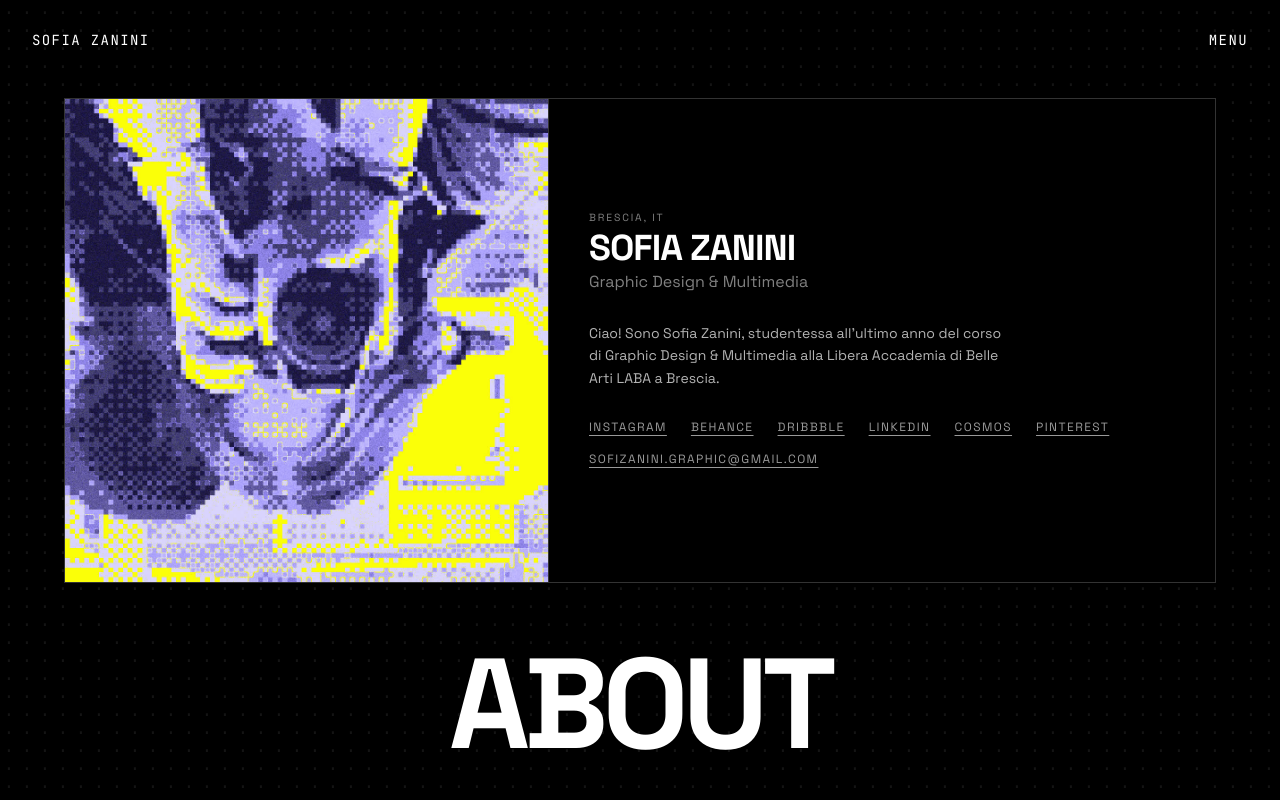
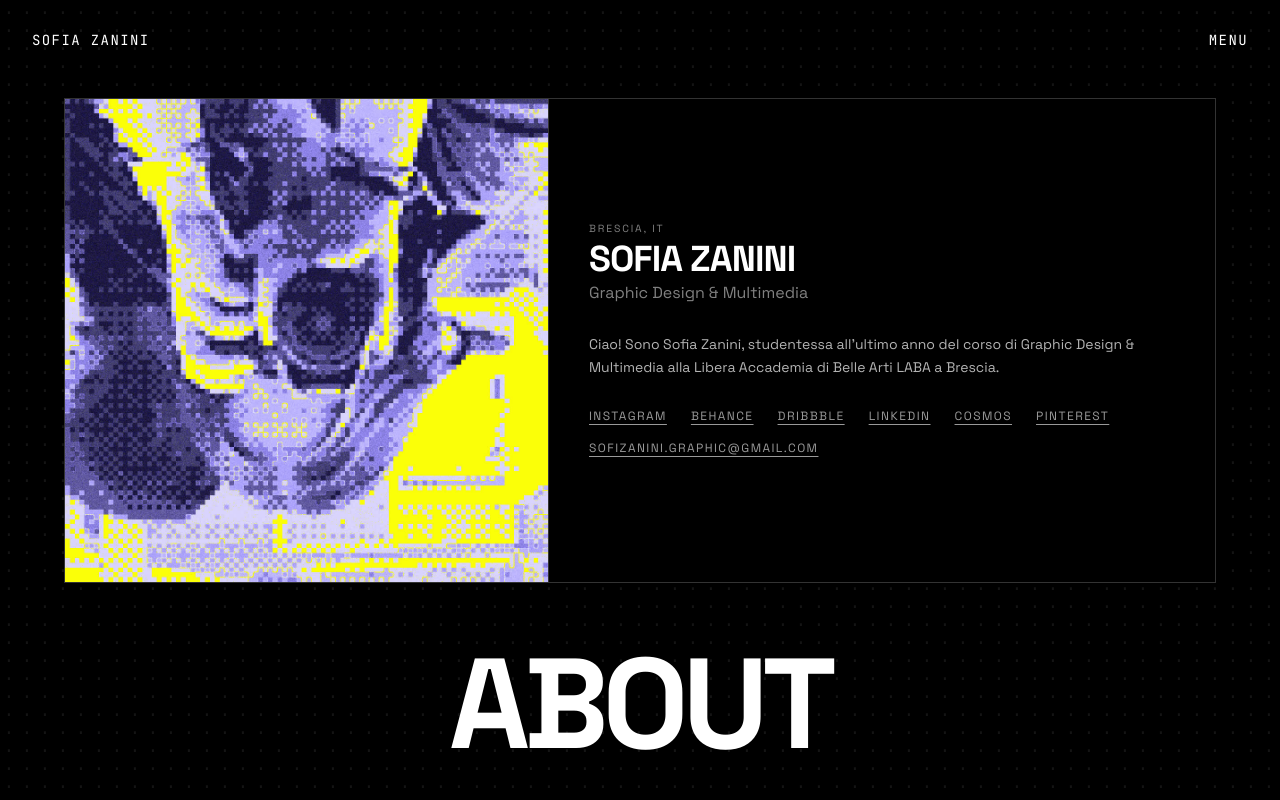
Before and after one commit to sofiazanini/site04-portfolio, a Vue app: page /about in a window 1280 px wide. Built offline with nearby package versions, Linux system fonts and the light colour scheme.

Commit message:
fix: update class syntax for z-index and max-width in Intro and ProfileCard components

```diff
--- a/src/components/Intro.vue
+++ b/src/components/Intro.vue
@@ -1,7 +1,7 @@
 <template>
   <div
     ref="introRef"
-    class="fixed inset-0 z-[999] bg-black text-white flex items-center justify-center px-8"
+    class="fixed inset-0 z-999 bg-black text-white flex items-center justify-center px-8"
   >
     <h1
       v-for="(line, i) in lines"
--- a/src/components/ProfileCard.vue
+++ b/src/components/ProfileCard.vue
@@ -1,14 +1,14 @@
 <template>
   <div
     ref="cardRef"
-    class="mt-[10vh] border border-white/20 bg-black text-white overflow-hidden w-[85vw] max-w-[90vw] md:max-w-[1200px] md:w-[90vw] cursor-pointer md:cursor-default"
+    class="mt-[10vh] border border-white/20 bg-black text-white overflow-hidden w-[85vw] max-w-[90vw] md:max-w-1200px md:w-[90vw] cursor-pointer md:cursor-default"
     @click="toggleMobile"
   >
     <div class="flex flex-col md:flex-row items-stretch">
       <!-- Media -->
       <div
         ref="mediaRef"
-        class="w-full md:w-[42%] aspect-[4/5] md:aspect-auto overflow-hidden shrink-0"
+        class="w-full md:w-[42%] aspect-4/5 md:aspect-auto overflow-hidden shrink-0"
       >
         <img
           :src="avatar"
@@ -39,7 +39,7 @@
 
         <!-- Desktop: always visible -->
         <div class="hidden md:flex flex-col gap-6 mt-6 w-full">
-          <p class="text-sm text-white/70 leading-relaxed max-w-[420px]">
+          <p class="text-sm text-white/70 leading-relaxed max-w-420px">
             {{ bio }}
           </p>
 
```
